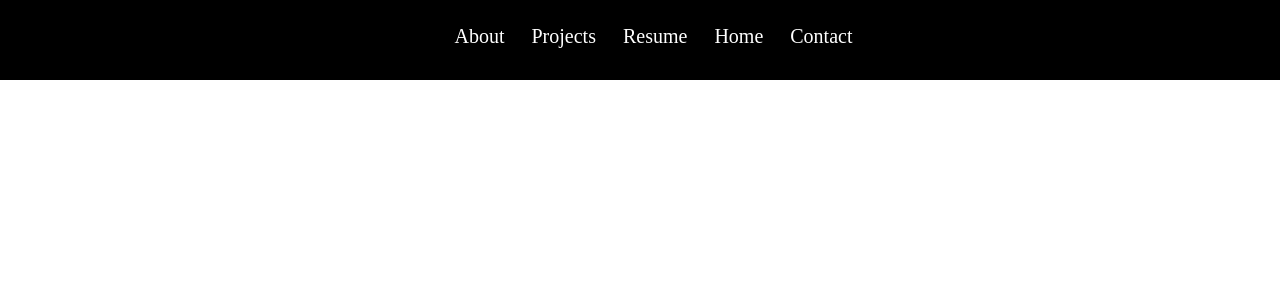
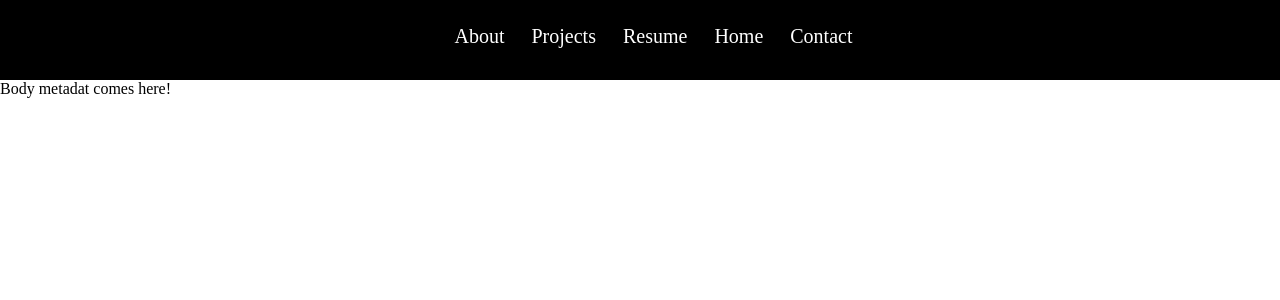
Before and after one commit to Dope-Otaku/Portfolio_v3, a React (Vite) app in the folder portfolio_V3/: page / in a window 1280 px wide. Shown: the top 300 px of the page. Built offline with nearby package versions, Linux system fonts and the light colour scheme.

Commit message:
added home page component boilerplate

```diff
--- a/portfolio_V3/src/App.jsx
+++ b/portfolio_V3/src/App.jsx
@@ -1,7 +1,7 @@
 import Navbar from "./components/navbar/Navbar"
 import { Link } from 'react-router-dom'
 import { Route, Routes } from 'react-router-dom'
-// import Home from './components/Home'
+import Home from "./components/Home/Home"
 // import About from './components/About'
 // import Projects from './components/Projects'
 // import Resume from './components/Resume'
@@ -15,6 +15,7 @@ function App() {
   return (
     <>
     <Navbar/>
+    <Home/>
     </>
   )
 }
--- a/portfolio_V3/src/components/Home/Home.jsx
+++ b/portfolio_V3/src/components/Home/Home.jsx
@@ -0,0 +1,14 @@
+import React from 'react'
+import './Home.css'
+
+function Home() {
+  return (
+    <>
+        <div className="outerBox">
+            Body metadat comes here!
+        </div>
+    </>
+  )
+}
+
+export default Home
```
